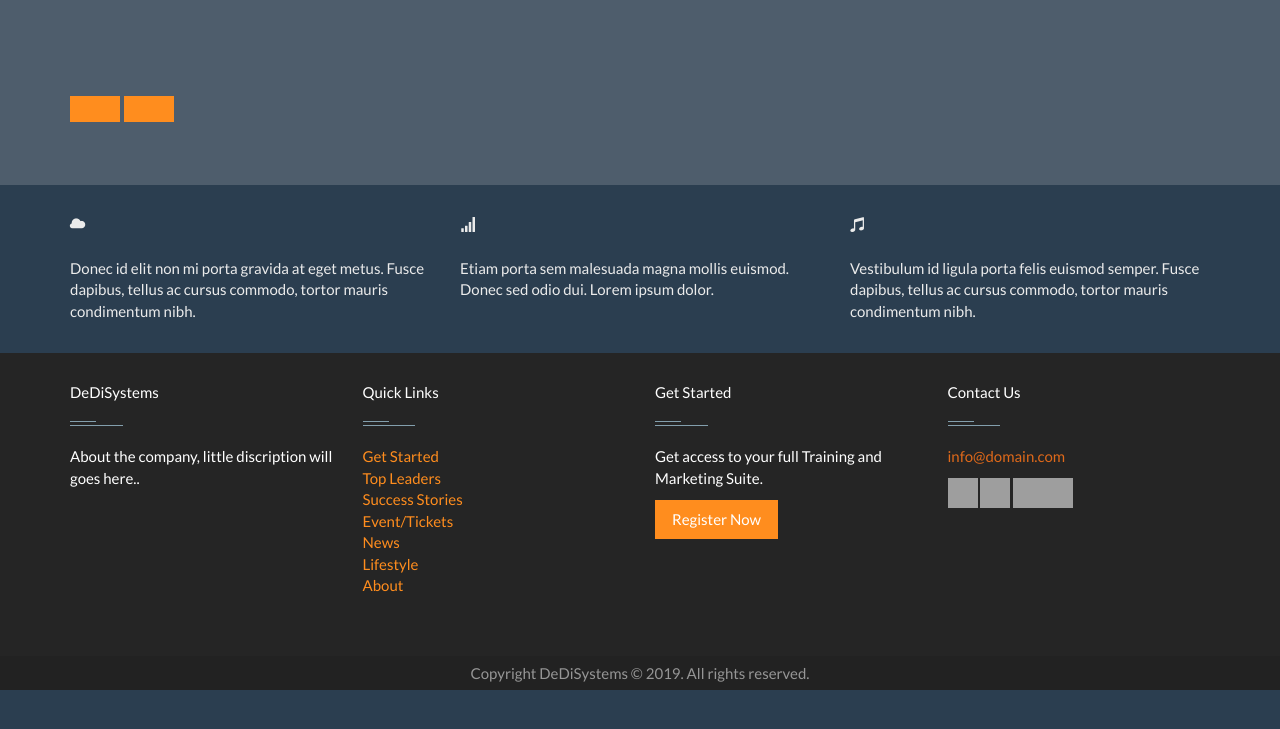
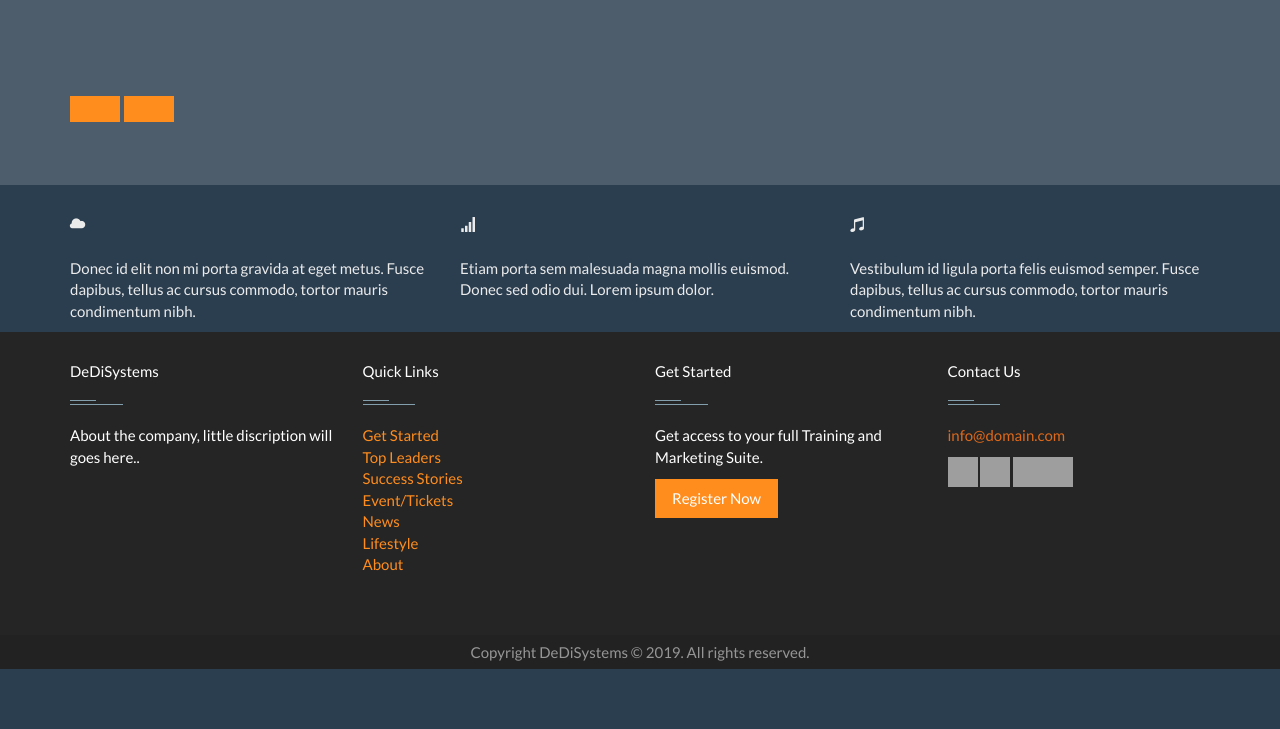
Before and after one commit to bewooten21/dediSystems, a PHP site: page / in a window 1280 px wide. Shown: the part 41-770 px from the top of the page. Run offline with PHP 8.4, Linux system fonts and the light colour scheme; grey boxes are pictures that could not be loaded.

Commit message:
product page

```diff
--- a/home.php
+++ b/home.php
@@ -46,11 +46,12 @@
     </div>
   </div>
 </div>
-    <div class="container">
-  <h2></h2>
+ <div class="footer">
 
 
-</div>
+
+
 <?php include('footer.php'); ?>
+  </div>
 </body>
 </html>
--- a/view/forum.php
+++ b/view/forum.php
@@ -11,7 +11,9 @@ and open the template in the editor.
     </head>
     <body>
         <?php include ('nav.php'); ?>
+
         <div class="container" >
+
             <table class="table table-bordered table-hover table-striped ">
                 <thead class="thead-dark">
                     <tr>
@@ -53,6 +55,7 @@ and open the template in the editor.
             <a href='index.php?action=newThread'>New Thread</a>
             <?php } ?>
         </div>
+
         <?php include('footer.php'); ?>
     </body>
 </html>
```
Also changed, not shown: css/custom.css (+5 -6 lines).
